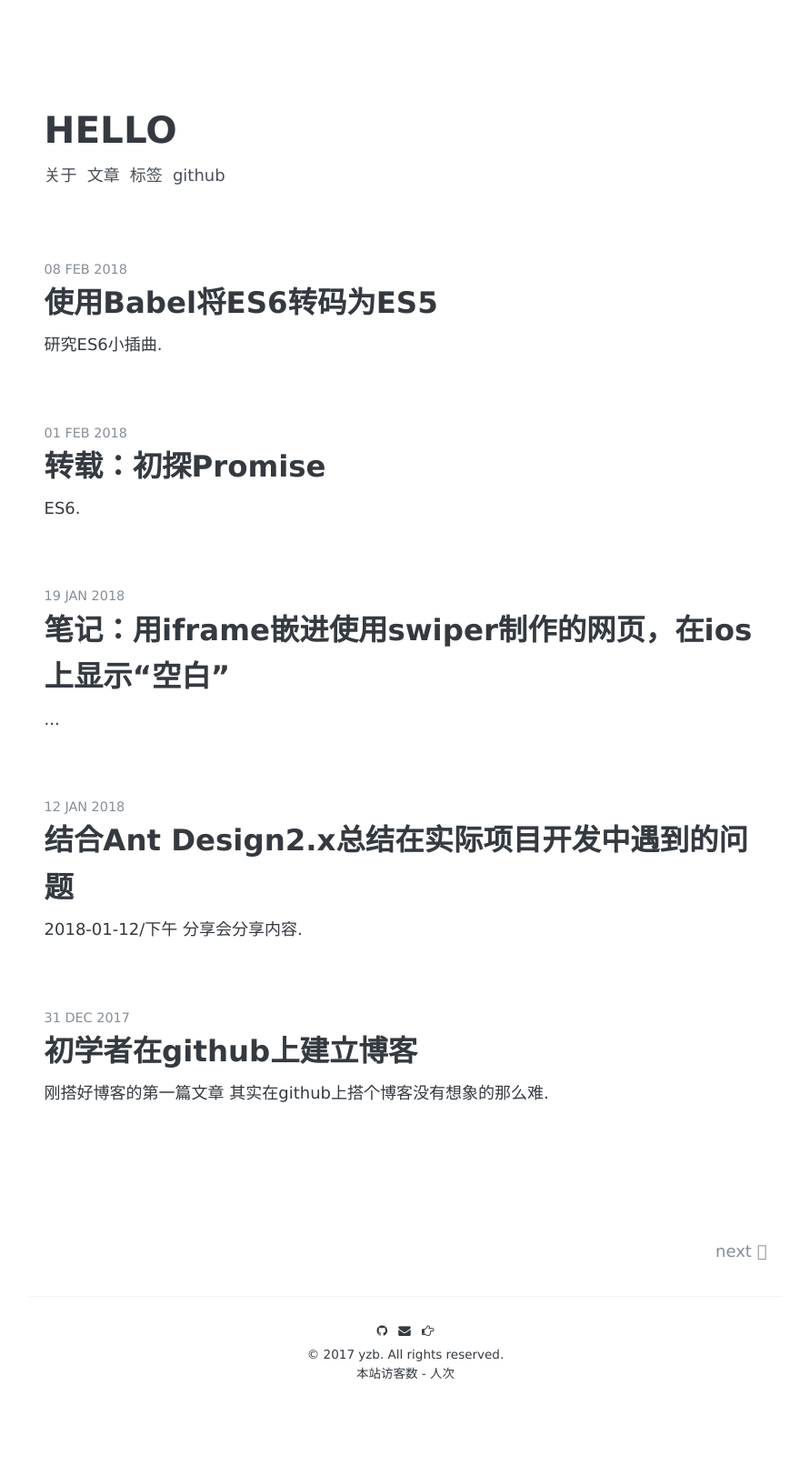
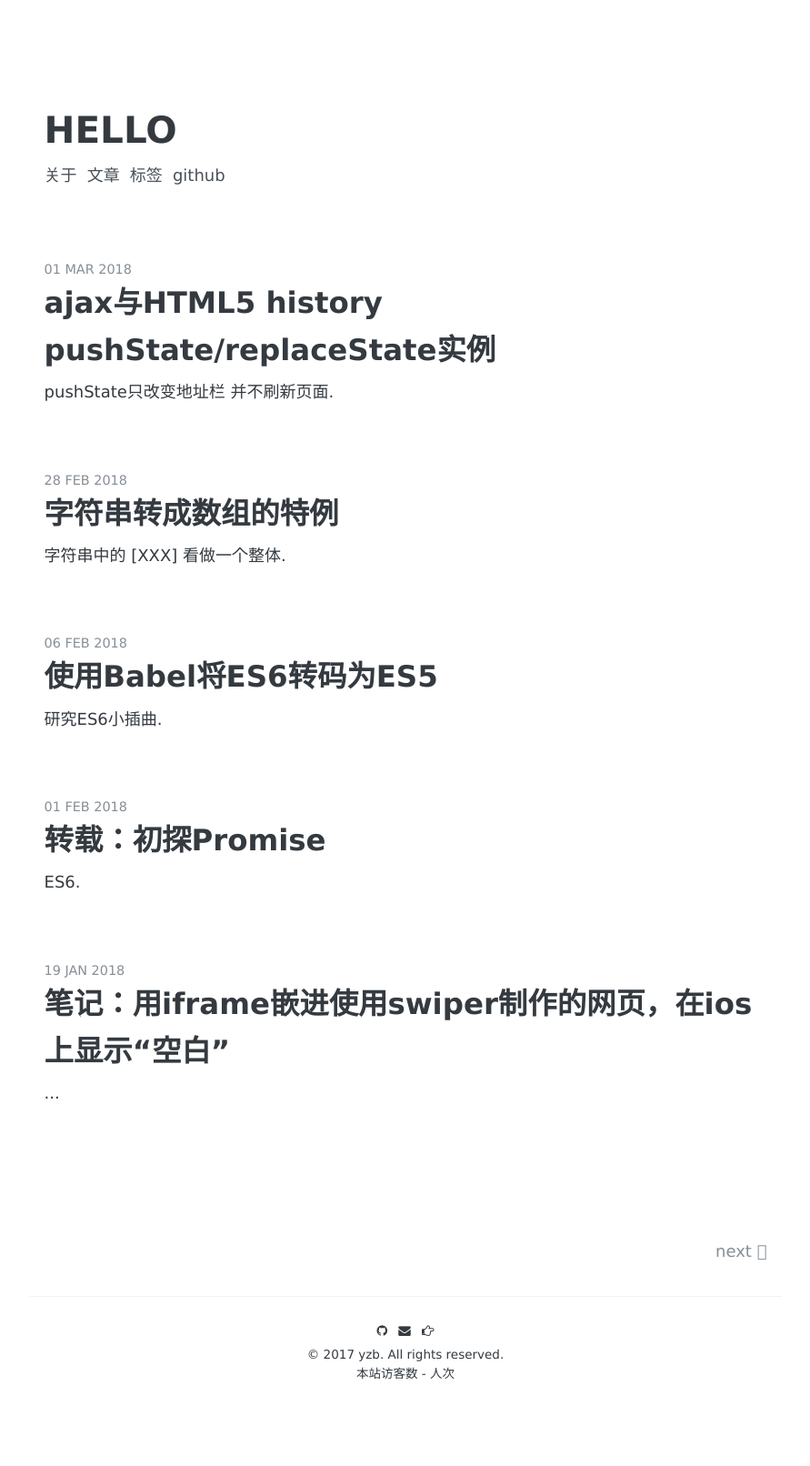
Before and after one commit to yzbaoo/yzbao.github.io, a Jekyll site: the page built from index.html, in a window 1280 px wide. Shown: the whole page at 91% size, without its empty margins (194-1085 px from the left). Built offline with Jekyll 4.4.1, drawn with Linux system fonts in a browser that asks for light colours; the list of posts is cut into pages by our own code; comment, search, counter and statistics services are not loaded.

Commit message:
增“字符串转成数组特例” 修改“使用Babel将ES6转码为ES5”

````diff
--- a/_posts/2018-02-06-babel.md
+++ b/_posts/2018-02-06-babel.md
@@ -2,7 +2,7 @@
 layout: post
 title: "使用Babel将ES6转码为ES5"
 description: "研究ES6小插曲."
-date: 2018-02-08
+date: 2018-02-06
 tags: [ES6,babel]
 comments: true
 share: true
@@ -201,6 +203,6 @@ $ babel js -d lib
 
   [1]: http://www.ruanyifeng.com/blog/2016/01/babel.html
   [2]: /images/20180206/1.png
-  [3]: /images/20180206/2.png
-  [4]: /images/20180206/3.png
+  [3]: /images/20180206/3.png
+  [4]: /images/20180206/2.png
   [5]: /images/20180206/4.png
--- /dev/null
+++ b/_posts/2018-02-28-StrArr.md
@@ -0,0 +1,28 @@
+---
+layout: post
+title: "字符串转成数组的特例"
+description: "字符串中的 [XXX] 看做一个整体."
+date: 2018-02-28
+tags: [正则]
+comments: true
+share: true
+---
+
+一般来说，假设有一个字符串：
+
+```
+var str = 'a,b,c';
+```
+想要变成数组 `[a,b,c]` 直接 `str.split(',')`就可以了;
+
+假设字符串本身包含一个数组：
+
+```
+var str = 'a,[b,c,d],e';
+```
+就要用到这样的正则：
+
+```
+str.split('/,(?![^\]\[]+])/');
+```
+详见：http://javascript.ruanyifeng.com/stdlib/regexp.html
--- /dev/null
+++ b/_posts/2018-03-01-H5pushState.md
@@ -0,0 +1,9 @@
+---
+layout: post
+title: "ajax与HTML5 history pushState/replaceState实例"
+description: "pushState只改变地址栏 并不刷新页面."
+date: 2018-03-01
+tags: [html]
+comments: true
+share: true
+---
````
Also changed, not shown: other parts of _posts/2018-02-06-babel.md (+2 -0 lines), images/20180206/3.png.
